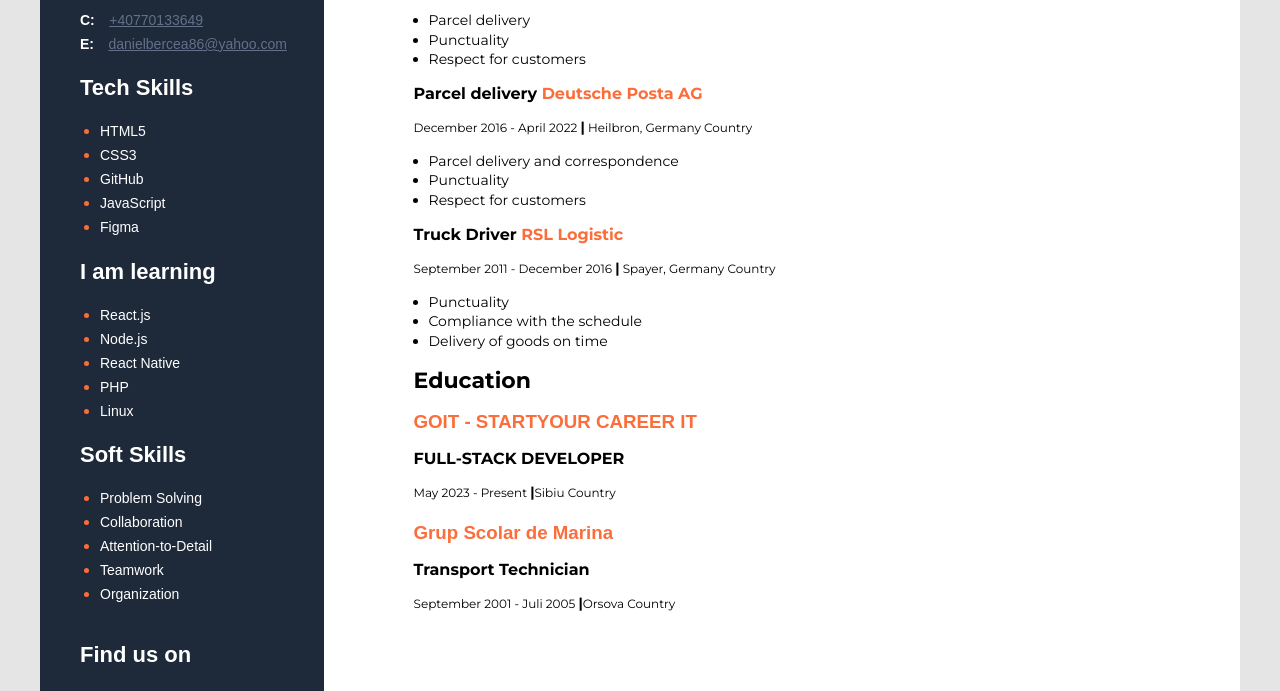
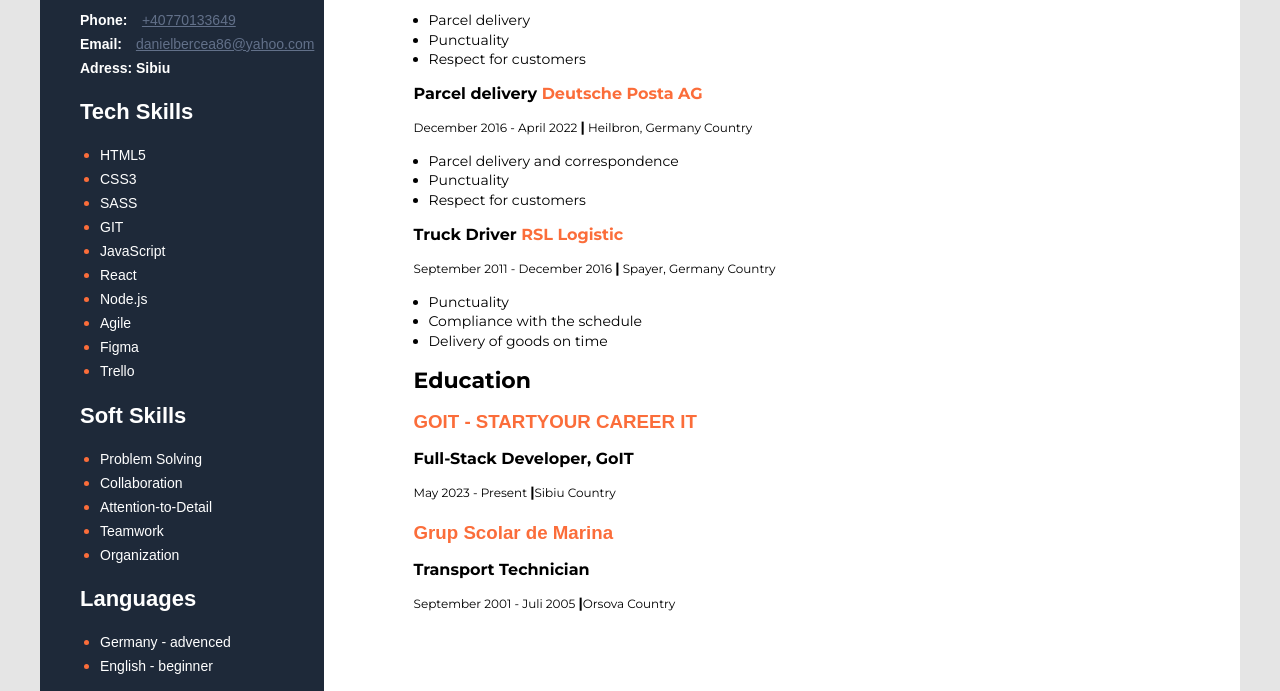
Before and after one commit to danielbercea/curriculum-vitae, a plain HTML site: page index.html in a window 1280 px wide. Shown: the part 713-1404 px from the top of the page. Drawn offline with nearby package versions, Linux system fonts and the light colour scheme.

Commit message:
updateindex.html

```diff
--- a/index.html
+++ b/index.html
@@ -24,7 +24,7 @@
       <div class="right-section">
         <!-- About me section -->
         <div class="about-me-section">
-          <h1 class="about-me-profession">Front End Developer</h1>
+          <h1 class="about-me-profession">Junior Front End Developer</h1>
 
           <h2 class="about-me-name">Daniel Ionut Bercea</h2>
 
@@ -152,7 +152,7 @@
               GOIT - STARTYOUR CAREER IT </span
             >
           </h3>
-          <h3 class="about-construction">FULL-STACK DEVELOPER</h3>
+          <h3 class="about-construction"> Full-Stack Developer, GoIT</h3>
           <p class="about-date">
             May 2023 - Present
             <span class="bracket">|</span>Sibiu Country
@@ -181,19 +181,22 @@
         <div class="contacts-section">
           <h2 class="Sidebar-title">Contacts</h2>
           <div>
-            <span class="contacts-section-type">C:</span>
+            <span class="contacts-section-type">Phone:</span>
             <a class="contacts-section-value" href="tel:+40770133649">
               +40770133649</a
             >
           </div>
           <div>
-            <span class="contacts-section-type">E:</span>
+            <span class="contacts-section-type">Email: </span>
             <a
               class="contacts-section-value"
               href="mailto:danielbercea86@yahoo.com"
             >
               danielbercea86@yahoo.com</a
             >
+          </div>
+          <div>
+            <span class="contacts-section-type">Adress: Sibiu</span>
           </div>
         </div>
         <!-- Tech skills section -->
@@ -202,18 +205,14 @@
           <ul class="Sidebar-list">
             <li><span>HTML5</span></li>
             <li><span>CSS3</span></li>
-            <li><span>GitHub</span></li>
+            <li><span>SASS</span></li>
+            <li><span>GIT</span></li>
             <li><span>JavaScript</span></li>
+            <li><span>React</span></li>
+            <li><span>Node.js</span></li>
+            <li><span>Agile</span></li>
             <li><span>Figma</span></li>
-          </ul>
-            <h2 class="Sidebar-title">I am learning</h2>
-            <ul class="Sidebar-list">
-            <li><span>React.js</span></li>
-            <li><span>Node.js</span></li>
-            <li><span>React Native</span></li>
-            <li><span>PHP</span></li>
-            <li><span>Linux</span></li>
-          </ul>
+            <li><span>Trello</span></li>
         </div>
         <!-- Soft Skills section -->
         <div class="soft-skills-section">
@@ -225,30 +224,38 @@
             <li><span>Teamwork</span></li>
             <li><span>Organization</span></li>
           </ul>
+          <h2 class="Sidebar-title">Languages</h2>
+    <ul class="Sidebar-list">
+    <li><span>Germany - advenced</span></li>
+    <li><span>English - beginner</span></li>
+   </ul>
         </div>
-        <!-- Find us on section -->
+      </ul>
+    </ul>
+
+        <!-- Find me section -->
         <section class="link-footer">
-          <h2>Find us on</h2>
+          <h2>Find me</h2>
           <ul class="icon-find">
             <li class="icons-footer">
               <a
-                href="https://instagram.com/bercea.d?igshid=MzMyNGUyNmU2YQ=="
+                href="https://www.linkedin.com/in/bercea-daniel"
                 class="icon-social-footer"
-                aria-label="instagran"
+                aria-label="linkedin"
               >
                 <svg>
-                  <use href="./images/icons.svg#icon-instagram"></use>
+                  <use href="./images/icons.svg#icon-linkedin"></use>
                 </svg>
               </a>
             </li>
             <li class="icons-footer">
               <a
-                href="https://www.linkedin.com/in/daniel-ionut-bercea-a739112a3"
+                href="https://instagram.com/bercea.d?igshid=MzMyNGUyNmU2YQ=="
                 class="icon-social-footer"
-                aria-label="linkedin"
+                aria-label="instagram"
               >
                 <svg>
-                  <use href="./images/icons.svg#icon-linkedin"></use>
+                  <use href="./images/icons.svg#icon-instagram"></use>
                 </svg>
               </a>
             </li>
```
